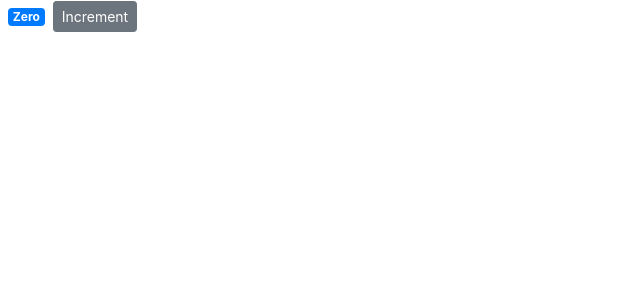
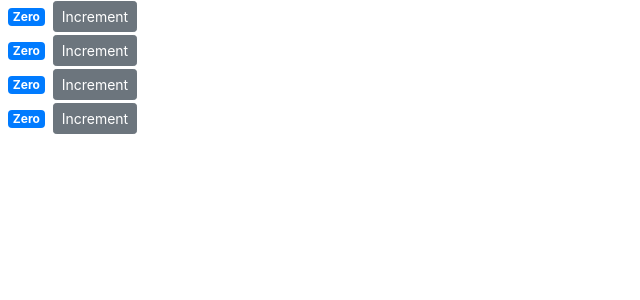
Before and after one commit to intansemc2/counter-react-app, a React (Create React App) app: page / in a window 1280 px wide. Shown: the top 300 px of the page, without its empty margins (0-640 px from the left). Built offline with nearby package versions, Linux system fonts and the light colour scheme.

Commit message:
composing components

```diff
--- a/src/components/counter.jsx
+++ b/src/components/counter.jsx
@@ -1,4 +1,3 @@
-//passing event arguments
 import React, { Component } from 'react';
 
 class Counter extends Component {
@@ -13,12 +12,12 @@
 
     render() {
         return (
-            <React.Fragment>
+            <div>
                 <span className={this.getBadgeClasses()}>{this.formatCount()}</span>
                 <button onClick={() => this.handleIncrement({ id: 1 })} className='btn btn-secondary btn-sm'>
                     Increment
                 </button>
-            </React.Fragment>
+            </div>
         );
     }
 
--- /dev/null
+++ b/src/components/counters.jsx
@@ -0,0 +1,24 @@
+import React, { Component } from 'react';
+import Counter from './counter';
+
+class Counters extends Component {
+    state = {
+        counters: [
+            { id: 1, value: 0 },
+            { id: 2, value: 0 },
+            { id: 3, value: 0 },
+            { id: 4, value: 0 },
+        ],
+    };
+    render() {
+        return (
+            <div>
+                {this.state.counters.map((counter) => (
+                    <Counter key={counter.id} />
+                ))}
+            </div>
+        );
+    }
+}
+
+export default Counters;
--- a/src/index.js
+++ b/src/index.js
@@ -3,12 +3,8 @@
 import './index.css';
 import App from './App';
 import * as serviceWorker from './serviceWorker';
+
 import 'bootstrap/dist/css/bootstrap.css';
-import Counter from './components/counter';
+import Counters from './components/counters';
 
-ReactDOM.render(<Counter />, document.getElementById('root'));
-
-// If you want your app to work offline and load faster, you can change
-// unregister() to register() below. Note this comes with some pitfalls.
-// Learn more about service workers: https://bit.ly/CRA-PWA
-serviceWorker.unregister();
+ReactDOM.render(<Counters />, document.getElementById('root'));
```
